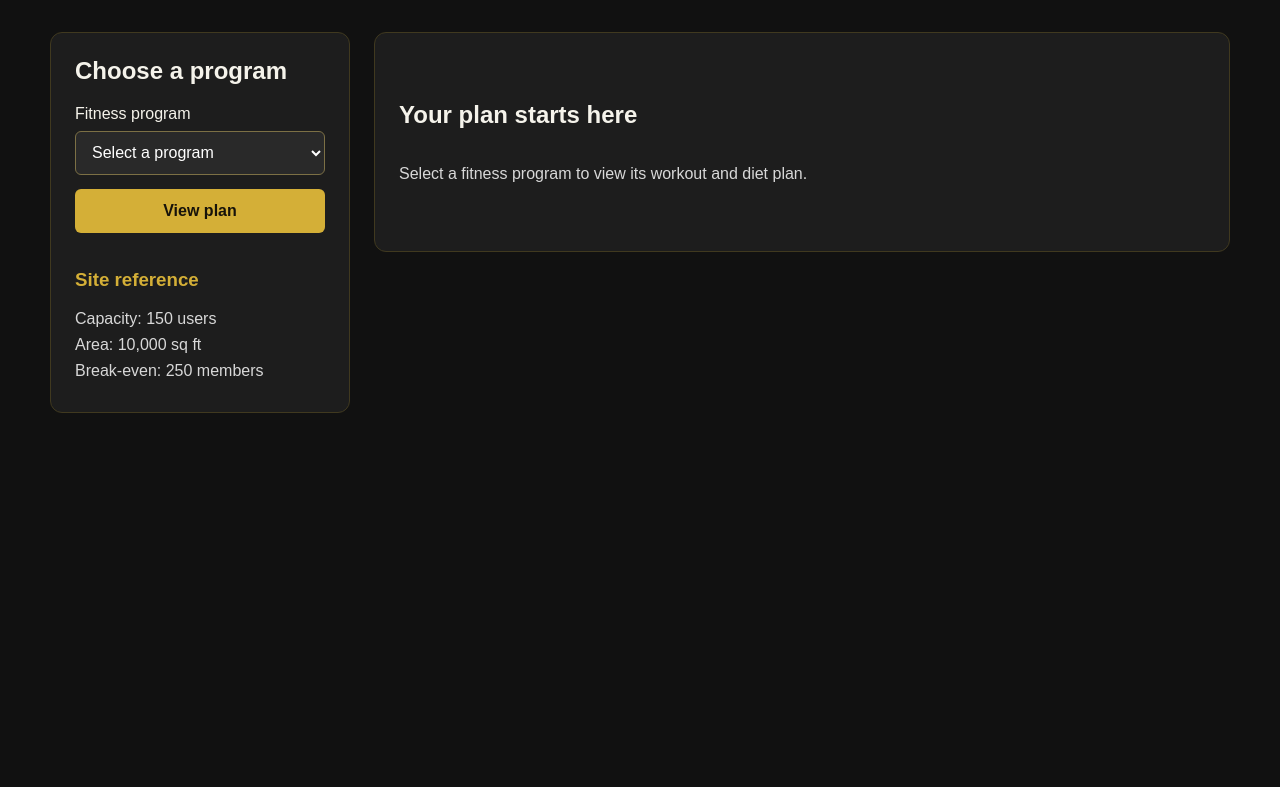
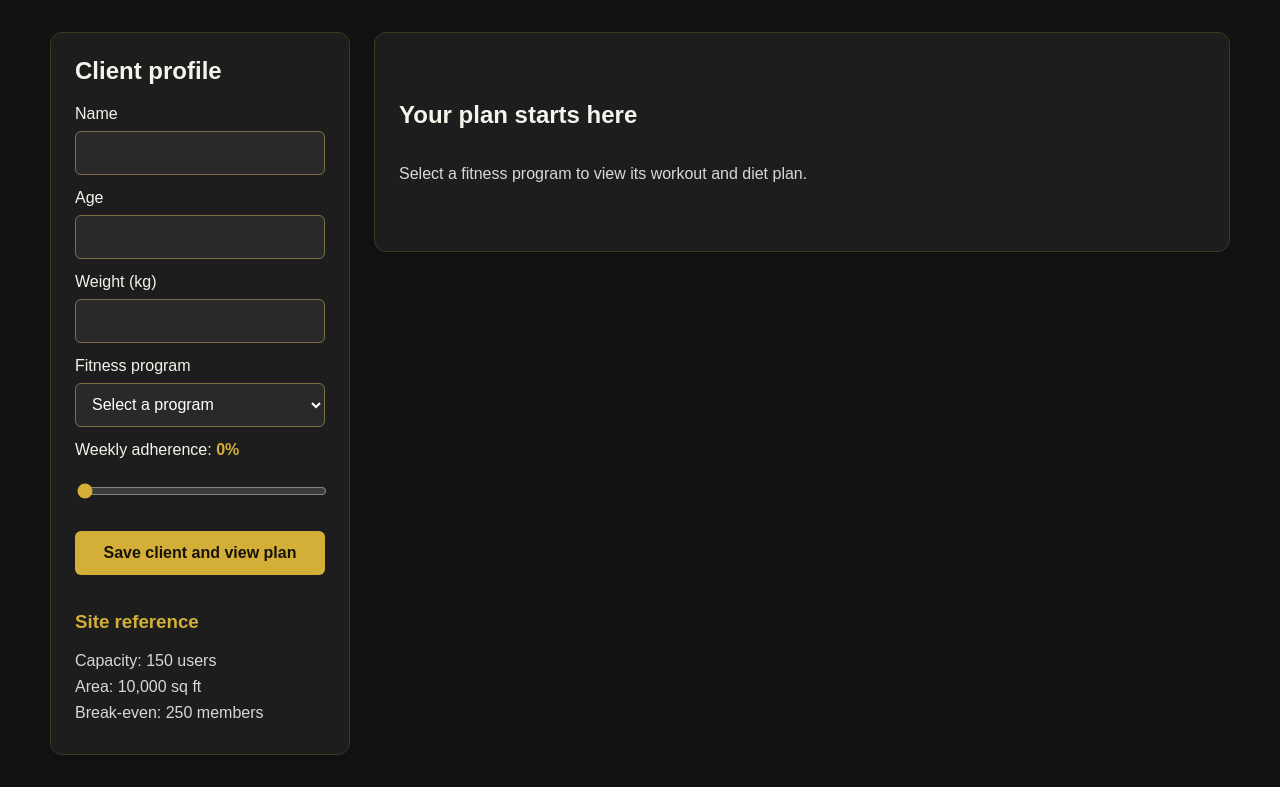
Before and after one commit to Kumaraswamy0781/ACEest, a Flask app: page / in a window 1280 px wide. Shown: the part 129-916 px from the top of the page. Before the commit the page ends 542 px from the top, so only its background shows below. Run offline with Flask 3, Linux system fonts and the light colour scheme.

Commit message:
feat: add client profile form to Flask app v1.1

```diff
--- a/aceest-flask-v1/app.py
+++ b/aceest-flask-v1/app.py
@@ -1,4 +1,6 @@
-"""Flask version of the original ACEest program viewer."""
+"""Flask version 1.1 of the ACEest fitness program viewer."""
+
+import math
 
 from flask import Flask, abort, jsonify, render_template, request
 
@@ -21,6 +23,7 @@ PROGRAMS = {
             "Target: 2,000 kcal"
         ),
         "color": "#e74c3c",
+        "calorie_factor": 22,
     },
     "muscle-gain": {
         "name": "Muscle Gain (MG)",
@@ -39,6 +42,7 @@ PROGRAMS = {
             "Target: 3,200 kcal"
         ),
         "color": "#2ecc71",
+        "calorie_factor": 35,
     },
     "beginner": {
         "name": "Beginner (BG)",
@@ -51,6 +55,7 @@ PROGRAMS = {
             "Protein: 120g/day"
         ),
         "color": "#3498db",
+        "calorie_factor": 26,
     },
 }
 
@@ -68,7 +73,72 @@ def create_app():
             programs=PROGRAMS,
             selected_id=program_id,
             selected=PROGRAMS.get(program_id),
+            values={},
+            client=None,
+            errors={},
         )
+
+    @app.post("/")
+    def save_client():
+        values = {
+            "name": request.form.get("name", "").strip(),
+            "age": request.form.get("age", "").strip(),
+            "weight": request.form.get("weight", "").strip(),
+            "program": request.form.get("program", "").strip(),
+            "adherence": request.form.get("adherence", "0").strip(),
+        }
+        errors = {}
+
+        if not values["name"]:
+            errors["name"] = "Enter the client's name."
+        if values["program"] not in PROGRAMS:
+            errors["program"] = "Choose one of the listed programs."
+
+        age = None
+        try:
+            age = int(values["age"])
+            if age < 1:
+                errors["age"] = "Age must be a positive whole number."
+        except ValueError:
+            errors["age"] = "Enter age as a positive whole number."
+
+        weight = None
+        try:
+            weight = float(values["weight"])
+            if not math.isfinite(weight) or weight <= 0:
+                errors["weight"] = "Weight must be a positive number."
+        except ValueError:
+            errors["weight"] = "Enter weight as a positive number."
+
+        adherence = None
+        try:
+            adherence = int(values["adherence"])
+            if not 0 <= adherence <= 100:
+                errors["adherence"] = "Adherence must be between 0 and 100."
+        except ValueError:
+            errors["adherence"] = "Enter adherence as a whole number from 0 to 100."
+
+        selected = PROGRAMS.get(values["program"])
+        client = None
+        if not errors:
+            client = {
+                "name": values["name"],
+                "age": age,
+                "weight": weight,
+                "program": selected["name"],
+                "adherence": adherence,
+                "calories": int(weight * selected["calorie_factor"]),
+            }
+
+        return render_template(
+            "index.html",
+            programs=PROGRAMS,
+            selected_id=values["program"],
+            selected=selected,
+            values=values,
+            client=client,
+            errors=errors,
+        ), (400 if errors else 200)
 
     @app.get("/api/programs")
     def list_programs():
--- a/aceest-flask-v1/static/style.css
+++ b/aceest-flask-v1/static/style.css
@@ -39,19 +39,24 @@ h3 { margin-top: 0; }
 
 label { display: block; margin-bottom: 8px; }
 
-select, button {
+input, select, button {
   width: 100%;
   min-height: 44px;
   border-radius: 6px;
   font: inherit;
 }
 
-select {
+input:not([type="range"]), select {
   border: 1px solid #7c7045;
   background: #292929;
   color: #fff;
   padding: 8px 12px;
 }
+
+form label { margin-top: 14px; }
+input[type="range"] { accent-color: #d4af37; }
+output { color: #d4af37; font-weight: bold; }
+.field-error { margin: 5px 0 0; color: #ff8585; font-size: 14px; }
 
 button {
   margin-top: 14px;
@@ -78,6 +83,10 @@ button:hover, button:focus-visible { background: #efc94c; }
 }
 
 .plan-grid { display: grid; gap: 20px; }
+.client-summary { margin-bottom: 20px; }
+.client-summary p { margin: 8px 0; }
+.calorie-estimate { color: #d4af37; font-size: 18px; }
+.note { color: #bdbdbd; font-size: 13px; }
 .plan-card { border-top: 4px solid var(--accent); }
 .plan-card h3 { color: var(--accent); }
 .plan-card pre {
--- a/aceest-flask-v1/templates/index.html
+++ b/aceest-flask-v1/templates/index.html
@@ -14,8 +14,20 @@
 
     <main class="layout">
       <aside class="panel selector-panel">
-        <h2>Choose a program</h2>
-        <form method="get" action="{{ url_for('index') }}">
+        <h2>Client profile</h2>
+        <form method="post" action="{{ url_for('save_client') }}">
+          <label for="name">Name</label>
+          <input id="name" name="name" type="text" value="{{ values.get('name', '') }}" required>
+          {% if errors.get('name') %}<p class="field-error">{{ errors.name }}</p>{% endif %}
+
+          <label for="age">Age</label>
+          <input id="age" name="age" type="number" min="1" step="1" value="{{ values.get('age', '') }}" required>
+          {% if errors.get('age') %}<p class="field-error">{{ errors.age }}</p>{% endif %}
+
+          <label for="weight">Weight (kg)</label>
+          <input id="weight" name="weight" type="number" min="0.1" step="0.1" value="{{ values.get('weight', '') }}" required>
+          {% if errors.get('weight') %}<p class="field-error">{{ errors.weight }}</p>{% endif %}
+
           <label for="program">Fitness program</label>
           <select id="program" name="program" required>
             <option value="" disabled {% if not selected_id %}selected{% endif %}>Select a program</option>
@@ -23,7 +35,13 @@
               <option value="{{ program_id }}" {% if selected_id == program_id %}selected{% endif %}>{{ program.name }}</option>
             {% endfor %}
           </select>
-          <button type="submit">View plan</button>
+          {% if errors.get('program') %}<p class="field-error">{{ errors.program }}</p>{% endif %}
+
+          <label for="adherence">Weekly adherence: <output id="adherence-value">{{ values.get('adherence', '0') }}%</output></label>
+          <input id="adherence" name="adherence" type="range" min="0" max="100" step="1" value="{{ values.get('adherence', '0') }}">
+          {% if errors.get('adherence') %}<p class="field-error">{{ errors.adherence }}</p>{% endif %}
+
+          <button type="submit">Save client and view plan</button>
         </form>
 
         <div class="metrics" aria-label="Site reference metrics">
@@ -35,6 +53,18 @@
       </aside>
 
       <section class="plans" aria-live="polite">
+        {% if client %}
+          <div class="panel client-summary">
+            <h2>Client summary</h2>
+            <p><strong>Name:</strong> {{ client.name }}</p>
+            <p><strong>Age:</strong> {{ client.age }}</p>
+            <p><strong>Weight:</strong> {{ client.weight }} kg</p>
+            <p><strong>Program:</strong> {{ client.program }}</p>
+            <p><strong>Weekly adherence:</strong> {{ client.adherence }}%</p>
+            <p class="calorie-estimate"><strong>Estimated calories:</strong> {{ client.calories }} kcal/day</p>
+            <p class="note">This version displays the submitted profile but does not store it after the response.</p>
+          </div>
+        {% endif %}
         {% if selected %}
           <p class="eyebrow">Selected program</p>
           <h2>{{ selected.name }}</h2>
@@ -56,5 +86,14 @@
         {% endif %}
       </section>
     </main>
+    <script>
+      const adherence = document.getElementById("adherence");
+      const adherenceValue = document.getElementById("adherence-value");
+      if (adherence && adherenceValue) {
+        adherence.addEventListener("input", () => {
+          adherenceValue.value = `${adherence.value}%`;
+        });
+      }
+    </script>
   </body>
 </html>
```
Also changed, not shown: aceest-flask-v1/tests/test_app.py (+66 -2 lines), aceest-flask-v1/README.md.
